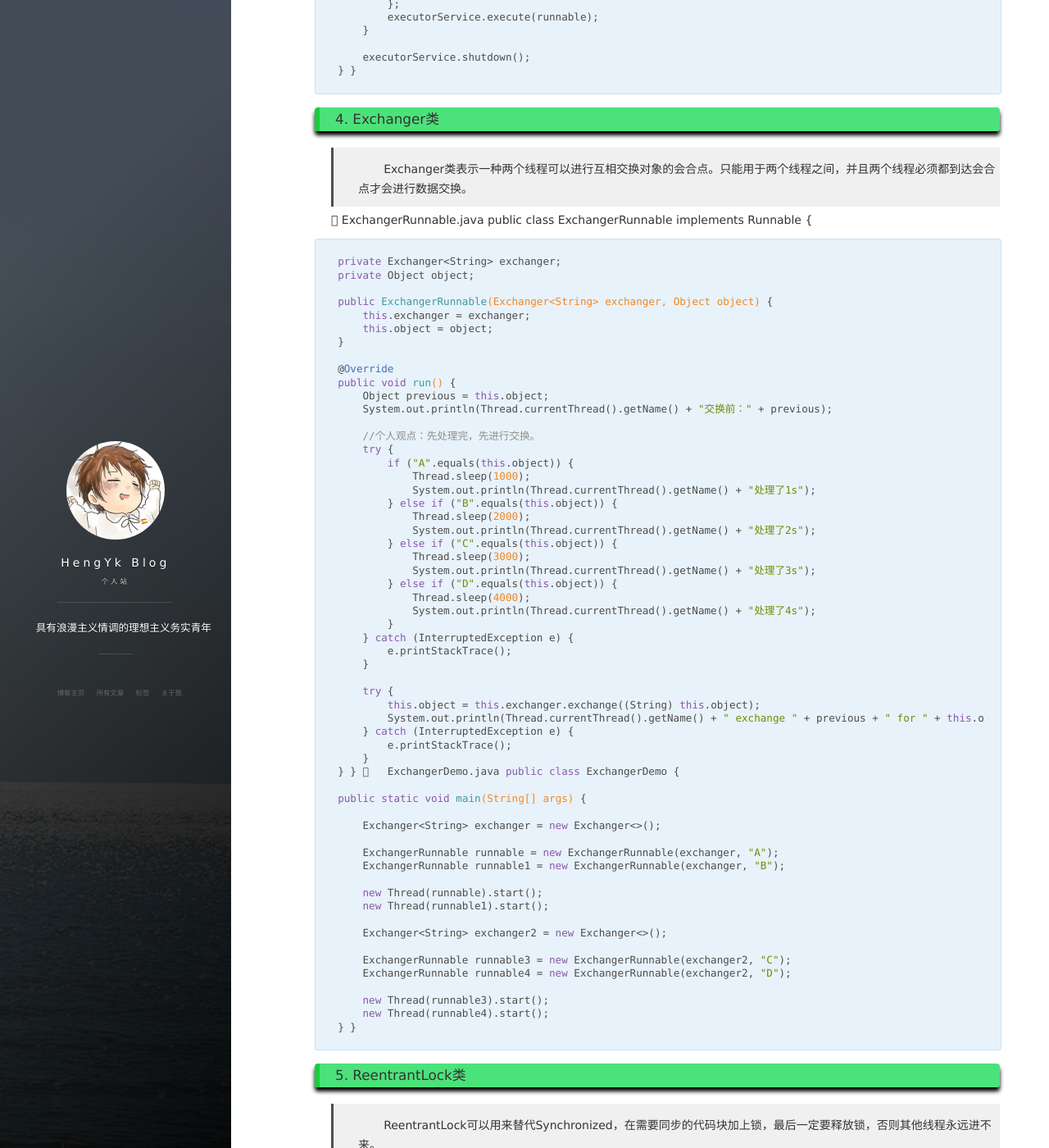
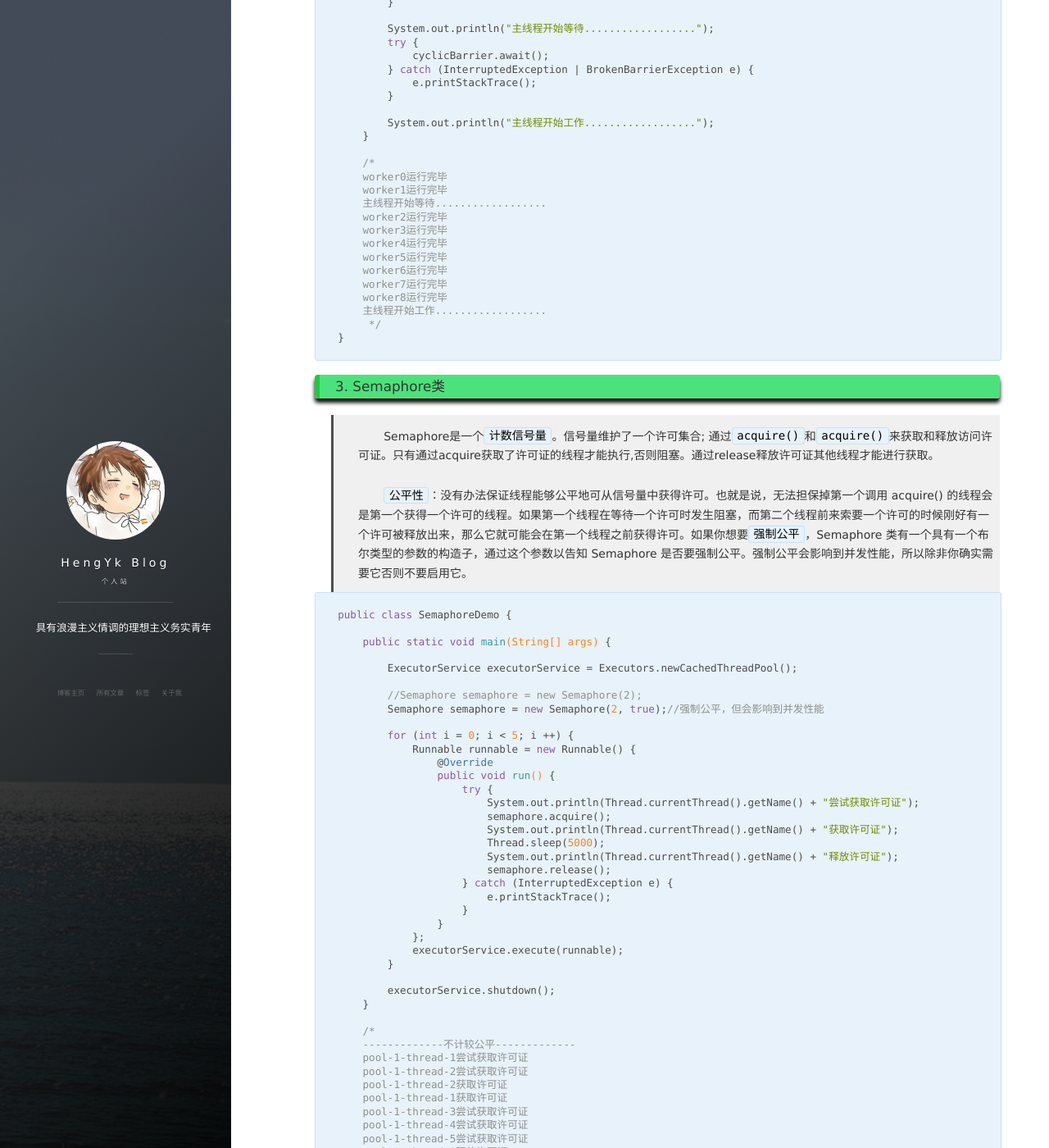
Before and after one commit to HengYk/hengyk.github.io, a Jekyll site: the page built from _posts/2018-11-05-JAVA并发编程（精通篇1）.md, in a window 1280 px wide and 1400 px high, scrolled down 3709 px. Shown: the whole window at 82% size. Built offline with Jekyll 4.4.1, drawn with Linux system fonts in a browser that asks for light colours; nearby versions of some CDN libraries; comment, search, counter and statistics services are not loaded; some of the changed text lies outside the part shown.

Commit message:
Commit proficient 1

````diff
--- a/_posts/2018-11-05-JAVA并发编程（精通篇）.md
+++ b/_posts/2018-11-05-JAVA并发编程（精通篇1）.md
@@ -10,9 +10,9 @@
 
 ### 1. CountDownLatch类
 
-> &nbsp;&nbsp;&nbsp;&nbsp;&nbsp;&nbsp;&nbsp;CountDownLatch是一个辅助工具类，它允许一个或多个线程等待一系列指定操作的完成。CountDownLatch以一个给定的数量初始化。`countDown()`每被调用一次，这一数量就减一。通过调用 `await()`方法之一，线程可以阻塞等待这一数量到达零。
+> &nbsp;&nbsp;&nbsp;&nbsp;&nbsp;&nbsp;&nbsp;CountDownLatch是一个`辅助工具类`，它允许一个或多个线程等待一系列指定操作的完成。CountDownLatch以一个给定的数量初始化。`countDown()`每被调用一次，这一数量就减一。通过调用 `await()`方法之一，线程可以阻塞等待这一数量到达零。
 
-
+```
 public class CountDownLatchDemo {
 
     //注意：可以引入多个计数器CountDownLatch
@@ -73,14 +73,43 @@
         System.out.println("..." + countDownLatch.getCount());
         countDownLatch.countDown();
         System.out.println("..." + countDownLatch.getCount());
+    }
 
-    }
+    /*
+    -------------结果可能是这样的-------------
+    #main
+    *main
+    Thread-1 await...
+    Thread-0 await...
+    ...3
+    ...2
+    ...1
+    Thread-1 stop!!!
+    Thread-0 stop!!!
+    ...0
+    ...0
+
+    -------------结果也可能是这样的-------------
+    *main
+    Thread-0 await...
+    #main
+    Thread-1 await...
+    ...3
+    ...2
+    ...1
+    ...0
+    ...0
+    Thread-0 stop!!!
+    Thread-1 stop!!!
+     */
 }
+```
 
 ### 2. CyclicBarrier类
 
-> &nbsp;&nbsp;&nbsp;&nbsp;&nbsp;&nbsp;&nbsp;CyclicBarrier 是一个同步辅助类，它允许一组线程互相等待，直到到达某个公共屏障点 (common barrier point)。在涉及一组固定大小的线程的程序中，这些线程必须不时地互相等待，此时 CyclicBarrier 很有用。因为该 barrier 在释放等待线程后可以重用，所以称它为循环的barrier。
+> &nbsp;&nbsp;&nbsp;&nbsp;&nbsp;&nbsp;&nbsp;CyclicBarrier 是一个`同步辅助类`，它允许一组线程互相等待，直到到达某个`公共屏障点 (common barrier point)`。在涉及一组固定大小的线程的程序中，这些线程必须不时地互相等待，此时 CyclicBarrier 很有用。`因为该 barrier 在释放等待线程后可以重用`，所以称它为循环的barrier。
 
+```
 public class Runner implements Runnable {
 
     private CyclicBarrier cyclicBarrier;
@@ -112,7 +141,7 @@
         System.out.println(name + "跑呀...");
     }
 }
-	CyclicBarrierDemo.java
+
 public class CyclicBarrierDemo {
 
     public static void main(String[] args) {
@@ -126,11 +155,33 @@
 
         executorService.shutdown();
     }
+
+    /*
+    -------------结果可能是这样的-------------
+    t1::准备好了::1000
+    t2::准备好了::4000
+    t3::准备好了::4000
+    t3::跑呀...
+    t1::跑呀...
+    t2::跑呀...
+
+    -------------结果也可能是这样的-------------
+    t3::准备好了::0
+    t3::超时异常
+    t3::跑呀...
+    t1::准备好了::6000
+    t1::Barrier异常
+    t2::准备好了::7000
+    t2::Barrier异常
+
+    注意比较上述结果中时间的差值，如果最长准备时间比最短准备时间多3秒，则抛出异常TimeoutException和BrokenBarrierException。
+     */
 }
+```
 
 > &nbsp;&nbsp;&nbsp;&nbsp;&nbsp;&nbsp;&nbsp;需要所有的子任务都完成时，才执行主任务，这个时候就可以选择使用CyclicBarrier。
 
-	Worker.java
+```
 public class Worker implements Runnable {
 
     private String name;
@@ -152,7 +203,7 @@
         }
     }
 }
-	CyclicBarrierDemoTwo.java
+
 public class CyclicBarrierDemoTwo {
 
     public static void main(String[] args) {
@@ -172,15 +223,30 @@
 
         System.out.println("主线程开始工作..................");
     }
+
+    /*
+    worker0运行完毕
+    worker1运行完毕
+    主线程开始等待..................
+    worker2运行完毕
+    worker3运行完毕
+    worker4运行完毕
+    worker5运行完毕
+    worker6运行完毕
+    worker7运行完毕
+    worker8运行完毕
+    主线程开始工作..................
+     */
 }
+```
 
 ### 3. Semaphore类
 
-> &nbsp;&nbsp;&nbsp;&nbsp;&nbsp;&nbsp;&nbsp;Semaphore是一个计数信号量。信号量维护了一个许可集合; 通过acquire()和release()来获取和释放访问许可证。只有通过acquire获取了许可证的线程才能执行,否则阻塞。通过release释放许可证其他线程才能进行获取。
+> &nbsp;&nbsp;&nbsp;&nbsp;&nbsp;&nbsp;&nbsp;Semaphore是一个`计数信号量`。信号量维护了一个许可集合; 通过`acquire()`和`acquire()`来获取和释放访问许可证。只有通过acquire获取了许可证的线程才能执行,否则阻塞。通过release释放许可证其他线程才能进行获取。
 
-> &nbsp;&nbsp;&nbsp;&nbsp;&nbsp;&nbsp;&nbsp;公平性：没有办法保证线程能够公平地可从信号量中获得许可。也就是说，无法担保掉第一个调用 acquire() 的线程会是第一个获得一个许可的线程。如果第一个线程在等待一个许可时发生阻塞，而第二个线程前来索要一个许可的时候刚好有一个许可被释放出来，那么它就可能会在第一个线程之前获得许可。如果你想要强制公平，Semaphore 类有一个具有一个布尔类型的参数的构造子，通过这个参数以告知 Semaphore 是否要强制公平。强制公平会影响到并发性能，所以除非你确实需要它否则不要启用它。
+> &nbsp;&nbsp;&nbsp;&nbsp;&nbsp;&nbsp;&nbsp;`公平性`：没有办法保证线程能够公平地可从信号量中获得许可。也就是说，无法担保掉第一个调用 acquire() 的线程会是第一个获得一个许可的线程。如果第一个线程在等待一个许可时发生阻塞，而第二个线程前来索要一个许可的时候刚好有一个许可被释放出来，那么它就可能会在第一个线程之前获得许可。如果你想要`强制公平`，Semaphore 类有一个具有一个布尔类型的参数的构造子，通过这个参数以告知 Semaphore 是否要强制公平。强制公平会影响到并发性能，所以除非你确实需要它否则不要启用它。
 
-	SemaphoreDemo.java
+```
 public class SemaphoreDemo {
 
     public static void main(String[] args) {
@@ -211,13 +277,52 @@
 
         executorService.shutdown();
     }
+
+    /*
+    -------------不计较公平-------------
+    pool-1-thread-1尝试获取许可证
+    pool-1-thread-2尝试获取许可证
+    pool-1-thread-2获取许可证
+    pool-1-thread-1获取许可证
+    pool-1-thread-3尝试获取许可证
+    pool-1-thread-4尝试获取许可证
+    pool-1-thread-5尝试获取许可证
+    pool-1-thread-2释放许可证
+    pool-1-thread-1释放许可证
+    pool-1-thread-3获取许可证
+    pool-1-thread-4获取许可证
+    pool-1-thread-3释放许可证
+    pool-1-thread-4释放许可证
+    pool-1-thread-5获取许可证
+    pool-1-thread-5释放许可证
+
+    注意：尽管pool-1-thread-1首先尝试获取许可证，但是pool-1-thread-2还是率先获得了许可证（无公平性）。
+
+    -------------强制公平-------------
+    pool-1-thread-1尝试获取许可证
+    pool-1-thread-2尝试获取许可证
+    pool-1-thread-1获取许可证
+    pool-1-thread-2获取许可证
+    pool-1-thread-3尝试获取许可证
+    pool-1-thread-4尝试获取许可证
+    pool-1-thread-5尝试获取许可证
+    pool-1-thread-2释放许可证
+    pool-1-thread-1释放许可证
+    pool-1-thread-3获取许可证
+    pool-1-thread-4获取许可证
+    pool-1-thread-3释放许可证
+    pool-1-thread-4释放许可证
+    pool-1-thread-5获取许可证
+    pool-1-thread-5释放许可证
+     */
 }
+```
 
 ### 4. Exchanger类
 
 > &nbsp;&nbsp;&nbsp;&nbsp;&nbsp;&nbsp;&nbsp;Exchanger类表示一种两个线程可以进行互相交换对象的会合点。只能用于两个线程之间，并且两个线程必须都到达会合点才会进行数据交换。
 
-	ExchangerRunnable.java
+```
 public class ExchangerRunnable implements Runnable {
 
     private Exchanger<String> exchanger;
@@ -260,7 +365,7 @@
         }
     }
 }
-	ExchangerDemo.java
+
 public class ExchangerDemo {
 
     public static void main(String[] args) {
@@ -281,13 +386,29 @@
         new Thread(runnable3).start();
         new Thread(runnable4).start();
     }
+
+    /*
+    Thread-0交换前：A
+    Thread-1交换前：B
+    Thread-2交换前：C
+    Thread-3交换前：D
+    Thread-0处理了1s
+    Thread-1处理了2s
+    Thread-1 exchange B for A
+    Thread-0 exchange A for B
+    Thread-2处理了3s
+    Thread-3处理了4s
+    Thread-3 exchange D for C
+    Thread-2 exchange C for D
+     */
 }
+```
 
 ### 5. ReentrantLock类
 
 > &nbsp;&nbsp;&nbsp;&nbsp;&nbsp;&nbsp;&nbsp;ReentrantLock可以用来替代Synchronized，在需要同步的代码块加上锁，最后一定要释放锁，否则其他线程永远进不来。
 
-	ReentrantLockDemo.java
+```
 public class ReentrantLockDemo {
 
     private static ReentrantLock lock = new ReentrantLock();
@@ -332,13 +453,20 @@
             }
         }, "t2").start();
     }
+
+    /*
+    t1runOne...
+    t1runOne finished...
+    t2runTwo...
+     */
 }
+```
 
 > &nbsp;&nbsp;&nbsp;&nbsp;&nbsp;&nbsp;&nbsp;可以使用Condition来替换wait和notify来进行线程间的通讯，Condition只针对某一把锁。一个Lock可以创建多个Condition，更加灵活。
 
 > &nbsp;&nbsp;&nbsp;&nbsp;&nbsp;&nbsp;&nbsp;ReentrantLock的构造函数可以传入一个boolean参数，用来指定公平/非公平模式，默认false是非公平的。非公平的效率更高。
 
-	ReentrantLockDemoTwo.java
+```
 public class ReentrantLockDemoTwo {
 
     private static ReentrantLock lock = new ReentrantLock(true);
@@ -463,6 +591,7 @@
         }, "t5").start();
     }
 }
+```
 
 > &nbsp;&nbsp;&nbsp;&nbsp;&nbsp;&nbsp;&nbsp;Lock的其他方法：
 * tryLock()：尝试获得锁，返回true/false；
@@ -471,7 +600,7 @@
 * isLocked()：当前线程是否持有锁；
 * lock.getHoldCount()：持有锁的数量，只能在当前调用线程内部使用，不能再其他线程中使用。
 
-
+```
 public class ReentrantLockDemoThree {
 
     private static ReentrantLock lock = new ReentrantLock();
@@ -508,15 +637,23 @@
             }
         }, "t1").start();
     }
+
+    /*
+    1
+    2
+    release lock 2
+    release lock 1
+     */
 }
+```
 
 ### 6. ReentrantReadWriteLock类
 
 > &nbsp;&nbsp;&nbsp;&nbsp;&nbsp;&nbsp;&nbsp;ReentrantReadWriteLock读写所，采用读写分离机制，高并发下读多写少时性能优于ReentrantLock。
 
-> &nbsp;&nbsp;&nbsp;&nbsp;&nbsp;&nbsp;&nbsp;读读共享，写写互斥，读写互斥。
+> &nbsp;&nbsp;&nbsp;&nbsp;&nbsp;&nbsp;&nbsp;读读共享，写写互斥，读写互斥（详见ReentrantReadWriteLockDemo）。
 
-	ReentrantReadWriteLockDemo.java
+```
 public class ReentrantReadWriteLockDemo {
 
     private ReentrantReadWriteLock lock = new ReentrantReadWriteLock();
@@ -585,3 +722,4 @@
         }, "t4").start();
     }
 }
+```
````
